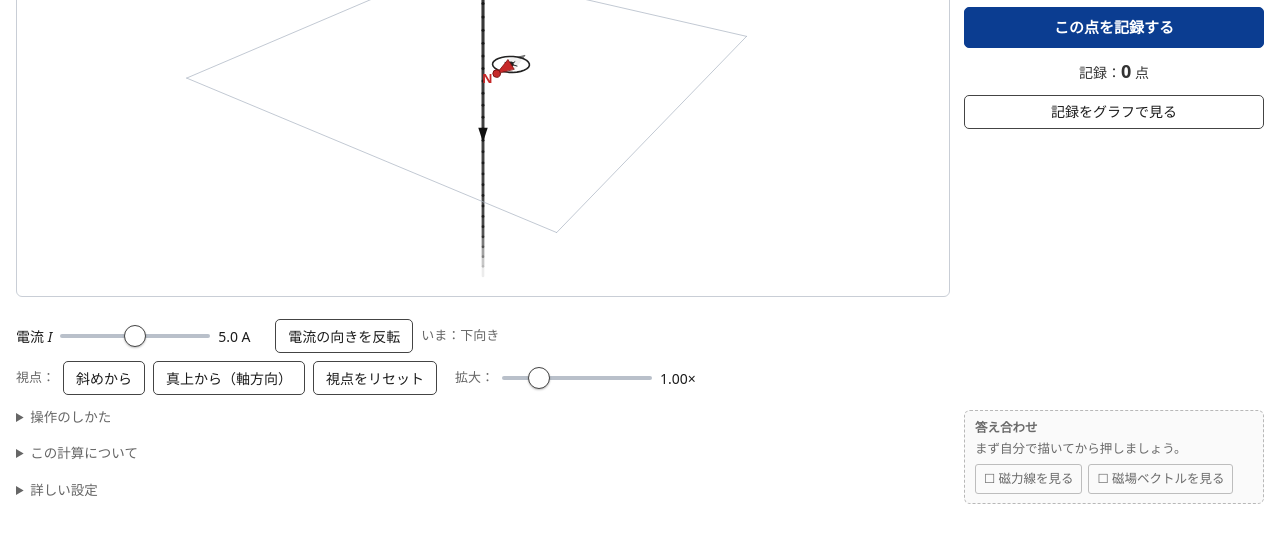
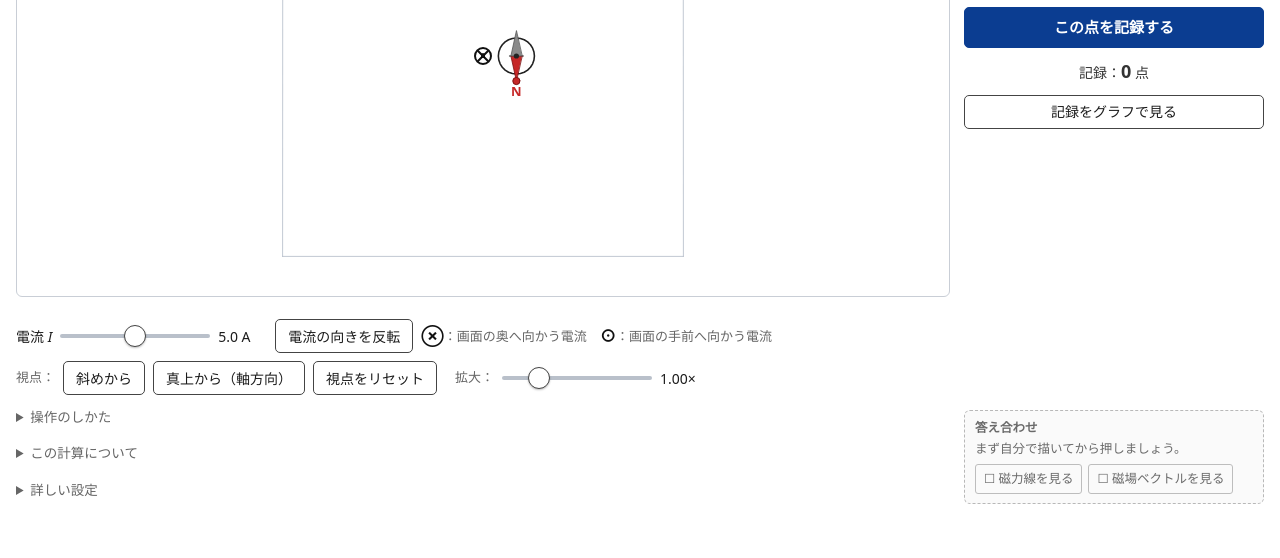
Before and after one commit to NK-1994/magnetic-field-simulator, a plain HTML site: page index.html in a window 1280 px wide. Shown: the part 242-800 px from the top of the page. Drawn offline with Linux system fonts and the light colour scheme.

Commit message:
初期視点を真上からに変更、N極が文字盤に隠れる不具合を修正、電流の向きの凡例（⊗・⊙）を常時表示

```diff
--- a/index.html
+++ b/index.html
@@ -145,6 +145,8 @@
   .tblwrap { max-height: 420px; overflow: auto; border: 1px solid var(--line); border-radius: 4px; }
   textarea#csv { width: 100%; height: 150px; font-family: ui-monospace, Menlo, Consolas, monospace; font-size: 12.5px; margin-top: 4px; }
   .btnrow { display: flex; gap: 8px; flex-wrap: wrap; align-items: center; }
+.dirleg { display: inline-block; white-space: nowrap; margin-right: 1em; }
+.dirsym { font-size: 1.25em; font-weight: bold; color: #111; vertical-align: -0.08em; }
 </style>
 </head>
 <body>
@@ -194,7 +196,7 @@
         <input type="range" id="I" min="0.1" max="10" step="0.1" value="5">
         <span class="val" id="Ival">5.0 A</span>
         <button type="button" id="dirBtn">電流の向きを反転</button>
-        <span class="lbl" id="dirText"></span>
+        <span class="lbl" id="dirText"><span class="dirleg"><span class="dirsym">⊗</span>：画面の奥へ向かう電流</span><span class="dirleg"><span class="dirsym">⊙</span>：画面の手前へ向かう電流</span></span>
       </div>
     </div>
     <div class="ctlbar">
@@ -219,7 +221,7 @@
           <li>キーボードがあるときは、矢印キーで 1 cm、Shift＋矢印キーで 1 mm 動かせます。</li>
           <li>背景をドラッグ（1本指）すると視点が回ります。ホイール／2本指のピンチ／スライダーで拡大縮小できます。</li>
           <li>iPad やスマートフォンで細かく置きたいときは、先に拡大してからドラッグするか、「詳しい設定」の「磁針の位置」に数値を入れてください。</li>
-          <li>「真上から（軸方向）」を押すと、導線を真上から見た断面になり、ワークシートの図と同じ見え方になります。導線の位置に ⊗（電流が奥向き）または ⊙（手前向き）を描きます。</li>
+          <li>最初は導線を真上から見た断面で表示され、ワークシートの図と同じ見え方になっています。導線の位置に ⊗（電流が奥向き）または ⊙（手前向き）を描きます。「斜めから」を押すと立体的に見られます。「真上から（軸方向）」または「視点をリセット」で元の向きに戻ります。</li>
           <li>「この点を記録する」で、その場所の <i>r</i> と <i>H</i> がたまります。「記録をグラフで見る」でグラフと表に切り替わります。</li>
         </ul>
       </div>
@@ -323,7 +325,7 @@ const state = {
 const VIEW_OBLIQUE = [-55 * DEG, 25 * DEG];
 const VIEW_TOP = [-90 * DEG, 89.9 * DEG];
 const EL_MAX = 89.9 * DEG;
-const cam = { az: VIEW_OBLIQUE[0], el: VIEW_OBLIQUE[1], zoom: 1, fov: 35 * DEG };
+const cam = { az: VIEW_TOP[0], el: VIEW_TOP[1], zoom: 1, fov: 35 * DEG };   // 初期視点は真上から（ワークシートの図と同じ向き）
 
 /* ---------- ベクトル ---------- */
 function add(a, b) { return [a[0] + b[0], a[1] + b[1], a[2] + b[2]]; }
@@ -681,9 +683,10 @@ function buildCompass(ro) {
   if (m < 1e-6) { dx = 1; dy = 0; m = 1; }
   const hw = Math.max(3, 5.5 * pc[3] / V.s0);
   const px = -dy / m * hw, py = dx / m * hw;
-  addPoly([[pN[0], pN[1]], [pc[0] + px, pc[1] + py], [pc[0] - px, pc[1] - py]], (pc[2] + pN[2]) / 2, '#c62828', '#7a1010', 0.8, 1);
-  addPoly([[pS[0], pS[1]], [pc[0] + px, pc[1] + py], [pc[0] - px, pc[1] - py]], (pc[2] + pS[2]) / 2, '#8a8a8a', '#555', 0.8, 1);
-  addDot(pN[0], pN[1], Math.max(2.5, 3.6 * pN[3] / V.s0), pN[2] - 1e-6, '#c62828', '#7a1010');
+  // 針は文字盤より必ず手前に描く（N 極が奥を向いたとき、文字盤に隠れないように）
+  addPoly([[pN[0], pN[1]], [pc[0] + px, pc[1] + py], [pc[0] - px, pc[1] - py]], pc[2] - 1e-6, '#c62828', '#7a1010', 0.8, 1);
+  addPoly([[pS[0], pS[1]], [pc[0] + px, pc[1] + py], [pc[0] - px, pc[1] - py]], pc[2] - 1e-6, '#8a8a8a', '#555', 0.8, 1);
+  addDot(pN[0], pN[1], Math.max(2.5, 3.6 * pN[3] / V.s0), pc[2] - 2e-6, '#c62828', '#7a1010');
   addDot(pc[0], pc[1], Math.max(2, 2.6 * pc[3] / V.s0), pc[2] - 3e-6, '#222', null);
   lastNeedle = { cx: pc[0], cy: pc[1], nx: pN[0], ny: pN[1], sx: pS[0], sy: pS[1], depthN: pN[2], depthC: pc[2] };
 }
@@ -894,7 +897,7 @@ function showScreen(which) {
 /* =====================================================================
  * UI
  * ===================================================================== */
-function updateDirText() { $('dirText').textContent = state.dir > 0 ? 'いま：上向き' : 'いま：下向き'; }
+function updateDirText() { /* 向きの凡例（⊗・⊙）は常に固定表示にしたので、ここでは何もしない */ }
 function snap(v) { return Math.round(v * 1000) / 1000; }
 function setCompass(u, v) {
   u = Math.max(-E, Math.min(E, u)); v = Math.max(-E, Math.min(E, v));
@@ -921,7 +924,7 @@ $('chkVec').addEventListener('click', function () { state.showVectors = !state.s
 $('zoom').addEventListener('input', function () { setZoom(parseFloat(this.value)); draw(); });
 $('vOblique').addEventListener('click', function () { setView(VIEW_OBLIQUE[0], VIEW_OBLIQUE[1]); });
 $('vTop').addEventListener('click', function () { setView(VIEW_TOP[0], VIEW_TOP[1]); });
-$('vReset').addEventListener('click', function () { setView(VIEW_OBLIQUE[0], VIEW_OBLIQUE[1], 1); });
+$('vReset').addEventListener('click', function () { setView(VIEW_TOP[0], VIEW_TOP[1], 1); });
 $('recBtn').addEventListener('click', addRecord);
 $('toGraph').addEventListener('click', function () { showScreen('graph'); });
 $('backBtn').addEventListener('click', function () { showScreen('measure'); });
```
